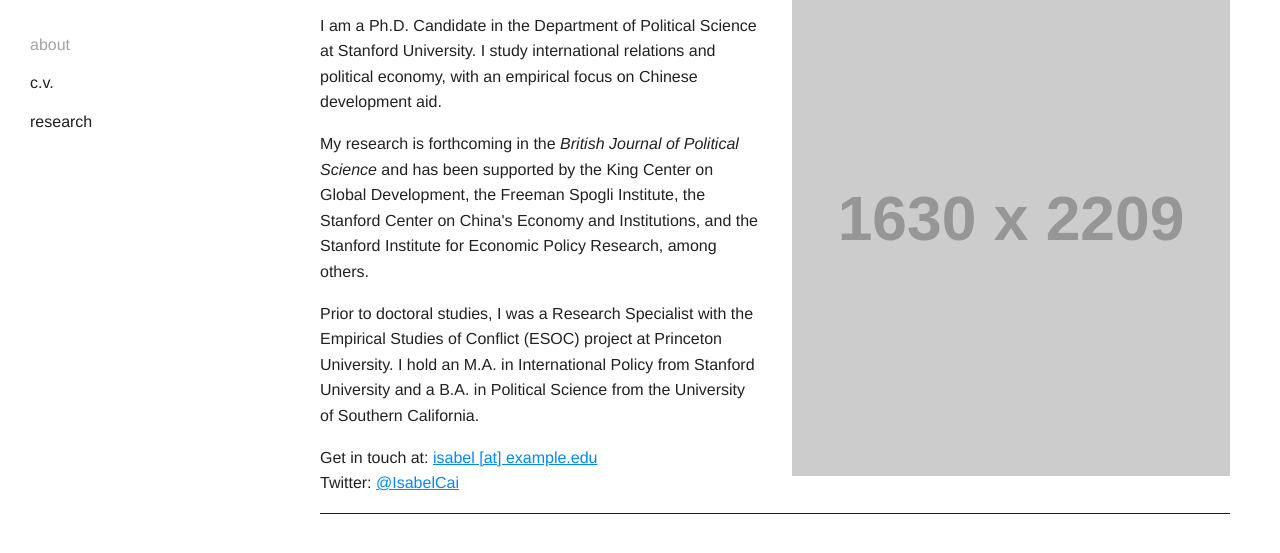
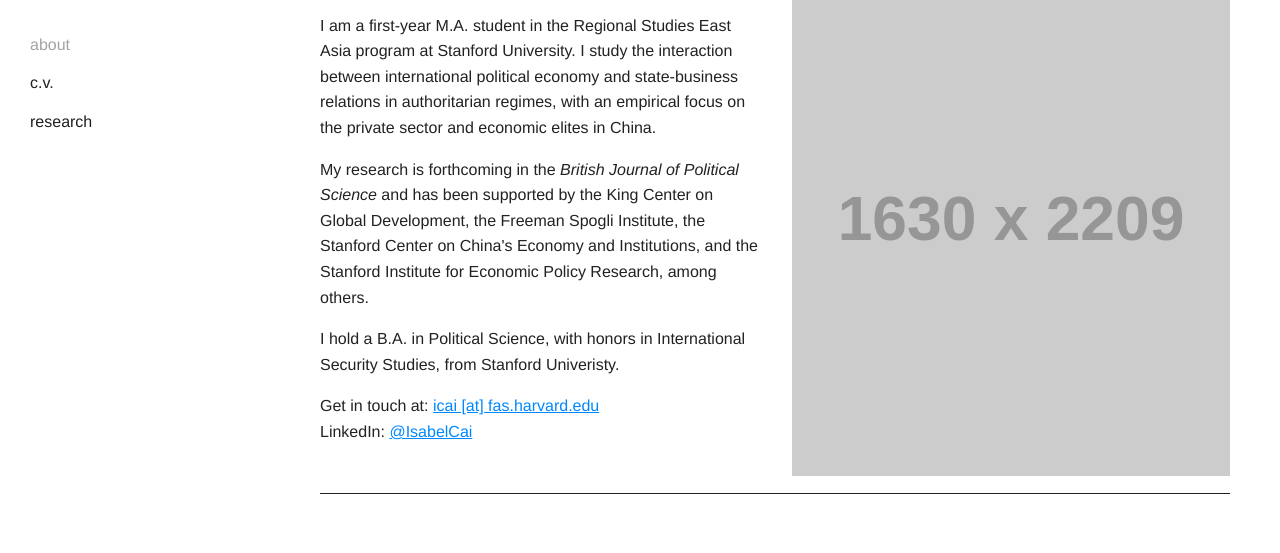
Before and after one commit to isabelcai/isabelcai.github.io, a plain HTML site: page index.html in a window 1280 px wide. Shown: the part 97-650 px from the top of the page. Drawn offline with Linux system fonts and the light colour scheme; placeholder pictures from the web are drawn by us.

Commit message:
Update index.html

```diff
--- a/index.html
+++ b/index.html
@@ -104,10 +104,10 @@
 
 <div class="sqs-html-content">
   <p class="" style="white-space:pre-wrap;">Welcome! </p>
-<p class="" style="white-space:pre-wrap;">I am a Ph.D. Candidate in the Department of Political Science at Stanford University. I study international relations and political economy, with an empirical focus on Chinese development aid. </p>
+<p class="" style="white-space:pre-wrap;">I am a first-year M.A. student in the Regional Studies East Asia program at Stanford University. I study the interaction between international political economy and state-business relations in authoritarian regimes, with an empirical focus on the private sector and economic elites in China. </p>
 <p class="" style="white-space:pre-wrap;">My research is forthcoming in the <em>British Journal of Political Science</em> and has been supported by the King Center on Global Development, the Freeman Spogli Institute, the Stanford Center on China's Economy and Institutions, and the Stanford Institute for Economic Policy Research, among others.</p>
-<p class="" style="white-space:pre-wrap;">Prior to doctoral studies, I was a Research Specialist with the Empirical Studies of Conflict (ESOC) project at Princeton University. I hold an M.A. in International Policy from Stanford University and a B.A. in Political Science from the University of Southern California. </p>
-<p class="" style="white-space:pre-wrap;">Get in touch at: <a href="mailto:isabel@example.edu" target="_blank">isabel [at] example.edu</a><br>Twitter: <a href="https://twitter.com/IsabelCai" target="_blank">@IsabelCai</a></p>
+<p class="" style="white-space:pre-wrap;">I hold a B.A. in Political Science, with honors in International Security Studies, from Stanford Univeristy. </p>
+<p class="" style="white-space:pre-wrap;">Get in touch at: <a href="mailto:icai@fas.harvard.edu" target="_blank">icai [at] fas.harvard.edu</a><br>LinkedIn: <a href="https://www.linkedin.com/in/isabel-cai-a58ab3210/" target="_blank">@IsabelCai</a></p>
 </div>
 
 </div>
```
